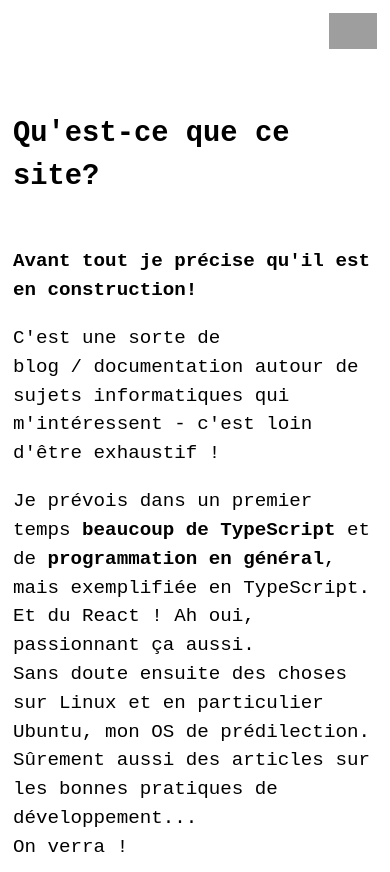
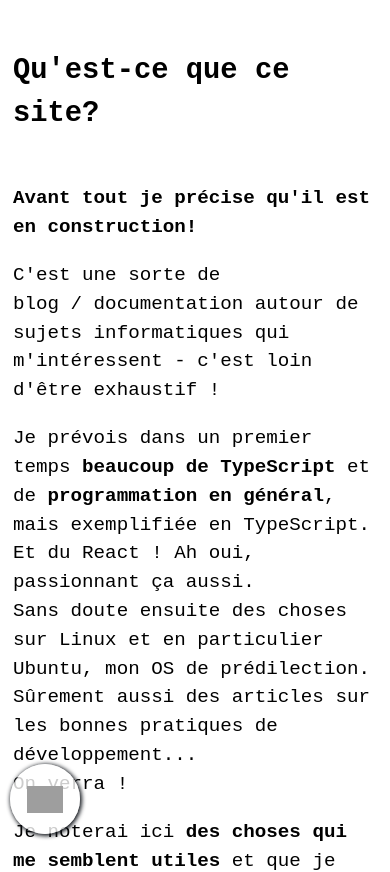
Before and after one commit to djfm/djfm.github.io, a React app: page / in a window 390 px wide. Shown: the top 872 px of the page. Built offline with nearby package versions, Linux system fonts and the light colour scheme; grey boxes are pictures that could not be loaded; the HTML template or start-up script is replaced by a standard one.

Commit message:
moved mobile menu to bottom left
instead of top right

```diff
--- a/src/client/Components/App.tsx
+++ b/src/client/Components/App.tsx
@@ -8,6 +8,7 @@ import {
   useHistory,
 } from 'react-router-dom';
 
+import MenuOverlay from './MenuOverlay';
 import MainNavSmallScreen from './MainNavSmallScreen';
 import MainNavLargeScreen from './MainNavLargeScreen';
 import Footer from './Footer';
@@ -38,8 +39,8 @@ const App: React.FC = () => {
   });
 
   const markup = (
-    <div>
     <AppRoot>
+      <MenuOverlay />
       <div>
         <MainNavSmallScreen />
         <MainNavLargeScreen />
@@ -61,9 +62,8 @@ const App: React.FC = () => {
           ))}
         </Switch>
       </WithHorizontalPadding>
+      <Footer />
     </AppRoot>
-      <Footer />
-    </div>
   );
 
   return markup;
--- a/src/client/Components/Footer.tsx
+++ b/src/client/Components/Footer.tsx
@@ -4,16 +4,14 @@ import styled from 'styled-components';
 
 const Wrapper = styled.div`
   margin-top: 50px;
-
-  position: relative;
-  left: 0;
-  right: 0;
-  bottom: 5px;
+  font-size: 0.7em;
+  text-align: right;
 
   > div {
     display: inline-block;
     text-align: center;
-    margin-left: 5px;
+    margin-right: 10px;
+    padding-bottom: 5px;
   }
 `;
 
--- a/src/client/Components/MainNavSmallScreen.tsx
+++ b/src/client/Components/MainNavSmallScreen.tsx
@@ -13,6 +13,7 @@ import styled from 'styled-components';
 import {
   bp2Max,
   darkColor,
+  openMenuButtonBgColor,
   Nav,
   VertUnordListNoBullets,
 } from './common/Styled';
@@ -21,6 +22,11 @@ import routes from './common/mainMenuRoutes';
 
 const Wrapper = styled.div`
   display: none;
+  position: fixed;
+  bottom: 0;
+  left: 0;
+
+  text-align: center;
 
   @media (max-width: ${bp2Max}) {
     display: flex;
@@ -28,20 +34,32 @@ const Wrapper = styled.div`
     padding-left: 5px;
 
     height: 50px;
-    position: relative;
 
     .closed-menu {
-      position: absolute;
-      top: 0;
-      right: 0;
-      padding-top: 5px;
-      padding-right: 5px;
+      display: flex;
+      flex-direction: column;
+      align-items: center;
+      justify-content: center;
+      background-color: ${openMenuButtonBgColor};
+      box-shadow: 1px 1px 4px 1px ${darkColor};
+      padding: 10px;
+      border-radius: 100px;
+      height: 50px;
+      width: 50px;
+      margin-bottom: 40px;
+      margin-left: 5px;
+
+      input {
+        user-select: none;
+      }
     }
 
     .open-menu {
       position: fixed;
-      top: 0;
+      bottom: 0;
       left: 0;
+
+      padding-bottom: 60px;
 
       width: 100%;
 
@@ -51,8 +69,9 @@ const Wrapper = styled.div`
 
       input {
         position: fixed;
-        top: 8px;
-        right: 0;
+        bottom: 30px;
+        left: 25px;
+        user-select: none;
       }
     }
   }
@@ -87,7 +106,7 @@ const MainNavSmallScreen: React.FC = () => {
         alt="open menu"
         type="image"
         src="/img/menu-closed.png"
-        width="48px"
+        width="36px"
         onClick={openMenu}
       />
     </div>
--- /dev/null
+++ b/src/client/Components/MenuOverlay.tsx
@@ -0,0 +1,40 @@
+import React from 'react';
+import styled from 'styled-components';
+
+import {
+  overlayBgColor,
+} from './common/Styled';
+
+const Wrapper = styled.div`
+  display: none;
+  position: fixed;
+  top: 0;
+  right: 0;
+  bottom: 0;
+  left: 0;
+  z-index: 0;
+  background-color: ${overlayBgColor};
+  text-align: center;
+  padding-top: 50px;
+`;
+
+/*
+background: linear-gradient(
+  rgb(13,17,23),
+  rgba(13,17,23,.9) 50%,
+  rgba(13,17,23,.4) 80%,
+  rgba(13,17,23,.1)
+);
+*/
+
+export const Overlay: React.FC = () => {
+  const markup = (
+    <Wrapper id="overlay">
+      fmdj.fr :: menu
+    </Wrapper>
+  );
+
+  return markup;
+};
+
+export default Overlay;
--- a/src/client/Components/common/Styled.ts
+++ b/src/client/Components/common/Styled.ts
@@ -5,6 +5,12 @@ export const brightColor2 = '#0080ff';
 export const brightColor3 = '#a5d2ff';
 export const darkColor = '#0d1117';
 export const gray = '#ccc';
+
+export const standardLinkColor = brightColor2;
+export const navLinkColor = brightColor;
+export const activeNavLinkColor = brightColor3;
+export const overlayBgColor = activeNavLinkColor;
+export const openMenuButtonBgColor = 'rgba(255, 255, 255, .8)';
 
 /**
  * breakpoints
@@ -27,13 +33,15 @@ export const AppRoot = styled.div`
   line-height: 1.5;
   word-break: normal;
   overflow-wrap: break-word;
+  height: 100vh;
+  position: relative;
 
   a  {
     text-decoration: none;
-    color: ${brightColor2};
+    color: ${standardLinkColor};
 
     &:visited {
-      color: ${brightColor2};
+      color: ${standardLinkColor};
     }
   }
 `;
@@ -68,15 +76,15 @@ export const Aside = styled.aside`
 export const Nav = styled.nav`
   a {
     text-decoration: none;
-    color: ${brightColor};
+    color: ${navLinkColor};
 
     &:visited {
-      color: ${brightColor};
+      color: ${navLinkColor};
     }
 
     &.active {
       font-weight: bold;
-      color: ${brightColor3};
+      color: ${activeNavLinkColor};
 
       &::before {
         content: "✴ ";
@@ -138,7 +146,9 @@ export const TwoColumnsRightMenu = styled.div`
 
   > *:first-child ul {
     background-color: ${darkColor};
-    padding: 5px;
+    padding: 10px 5px 10px 5px;
+    margin-left: -10px;
+    margin-right: -10px;
   }
 
   @media (max-width: ${bp2Max}) {
@@ -170,7 +180,8 @@ export const H1 = styled.h1`
 `;
 
 export const WithHorizontalPadding = styled.div`
-  padding: 5px;
+  padding-left: 5px;
+  padding-right: 5px;
 `;
 
 export const Main = styled.main`
```
Also changed, not shown: src/builder/index.template.html (+0 -16 lines), 8 other files (tests, documents, lock files or other folders). Lines whose indentation alone changed are shown as unchanged.
